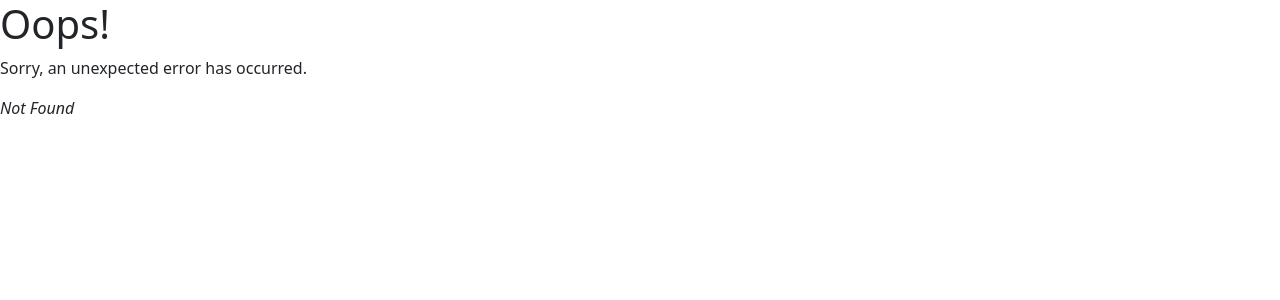
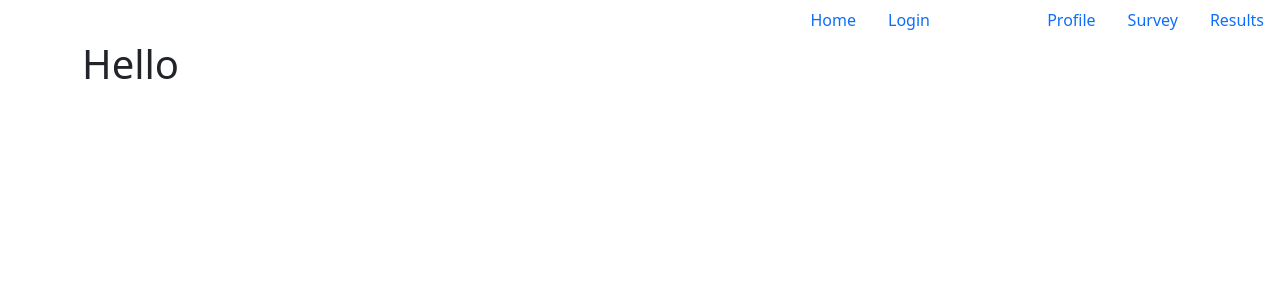
Before and after one commit to MAT-2/stress-free-me-v2, a React (Vite) app in the folder client/: page /Results in a window 1280 px wide. Before the commit this address had no page. Shown: the top 300 px of the page. Built offline with nearby package versions, Linux system fonts and the light colour scheme.

Commit message:
Added basic function to show that the results page is working. Enabled the results page in main.jsx.

```diff
--- a/client/src/pages/Results.jsx
+++ b/client/src/pages/Results.jsx
@@ -0,0 +1,9 @@
+function Results() {
+  return (
+    <>
+      <h1>Hello</h1>
+    </>
+  );
+}
+
+export default Results;
```
Also changed, not shown: client/src/main.jsx (+5 -5 lines).
